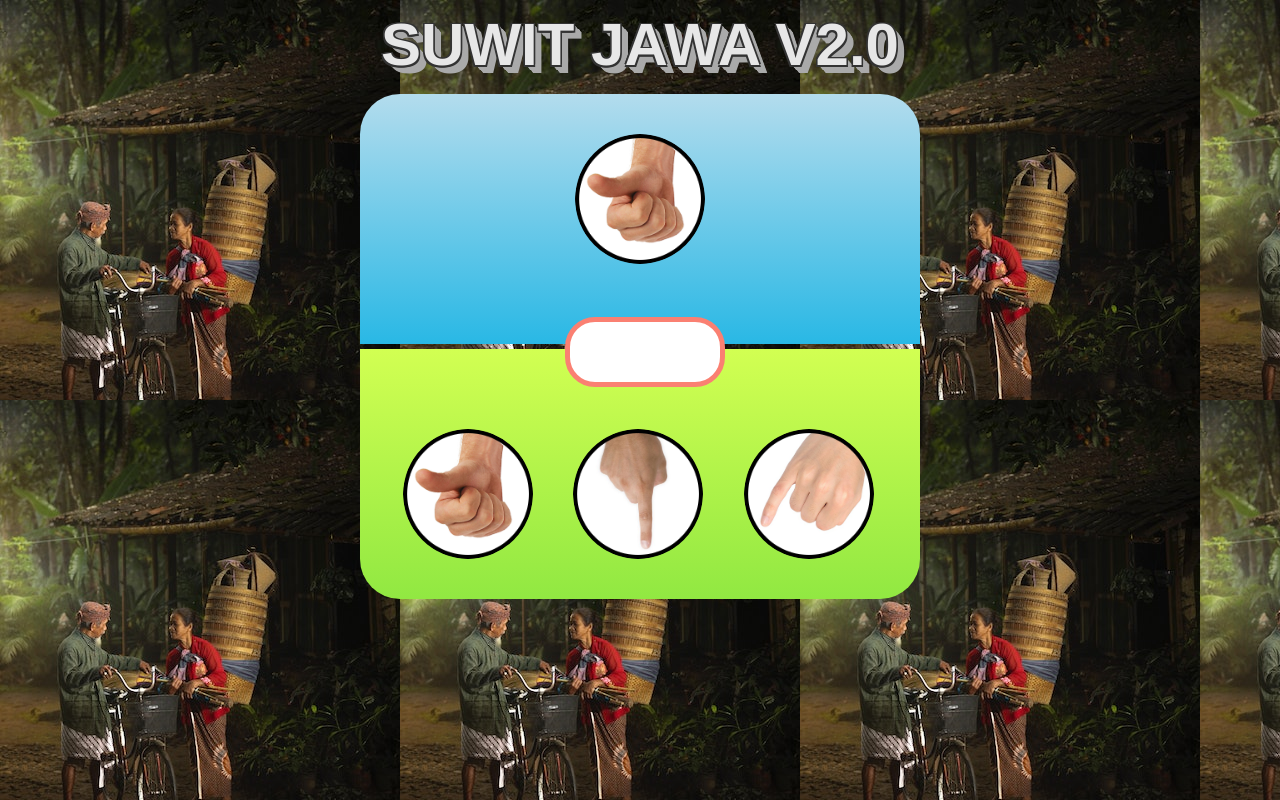
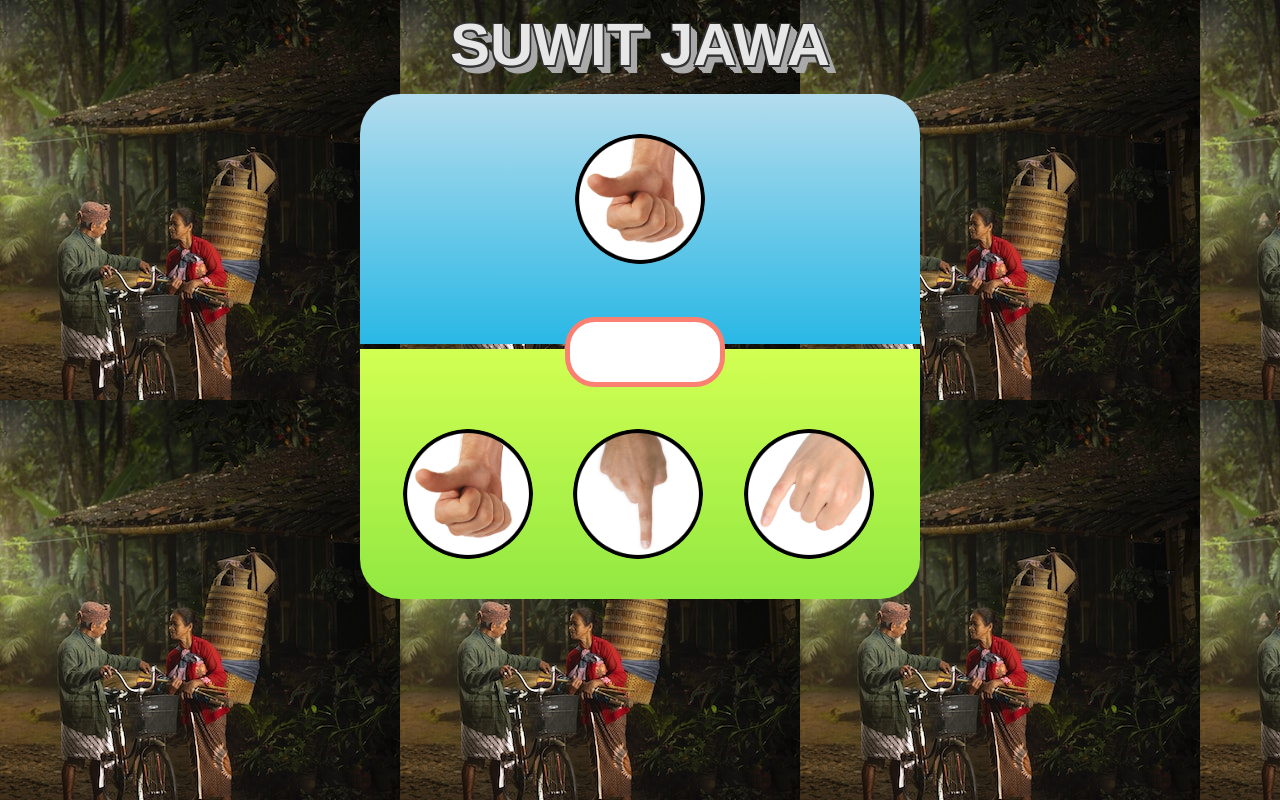
Before and after one commit to ArgyaSabih/Game-Suwit-Jawa, a plain HTML site: page index.html in a window 1280 px wide. Drawn offline with Linux system fonts and the light colour scheme.

Commit message:
mengubah title dan h1 index.html

```diff
--- a/index.html
+++ b/index.html
@@ -4,11 +4,11 @@
     <meta charset="UTF-8" />
     <meta http-equiv="X-UA-Compatible" content="IE=edge" />
     <meta name="viewport" content="width=device-width, initial-scale=1.0" />
-    <title>Suwit Jawa 2.0</title>
+    <title>Suwit Jawa</title>
     <link rel="stylesheet" href="style.css" />
   </head>
   <body>
-    <h1>Suwit Jawa v2.0</h1>
+    <h1>Suwit Jawa</h1>
     <div class="body">
       <div class="container">
         <div class="area-computer">
```
